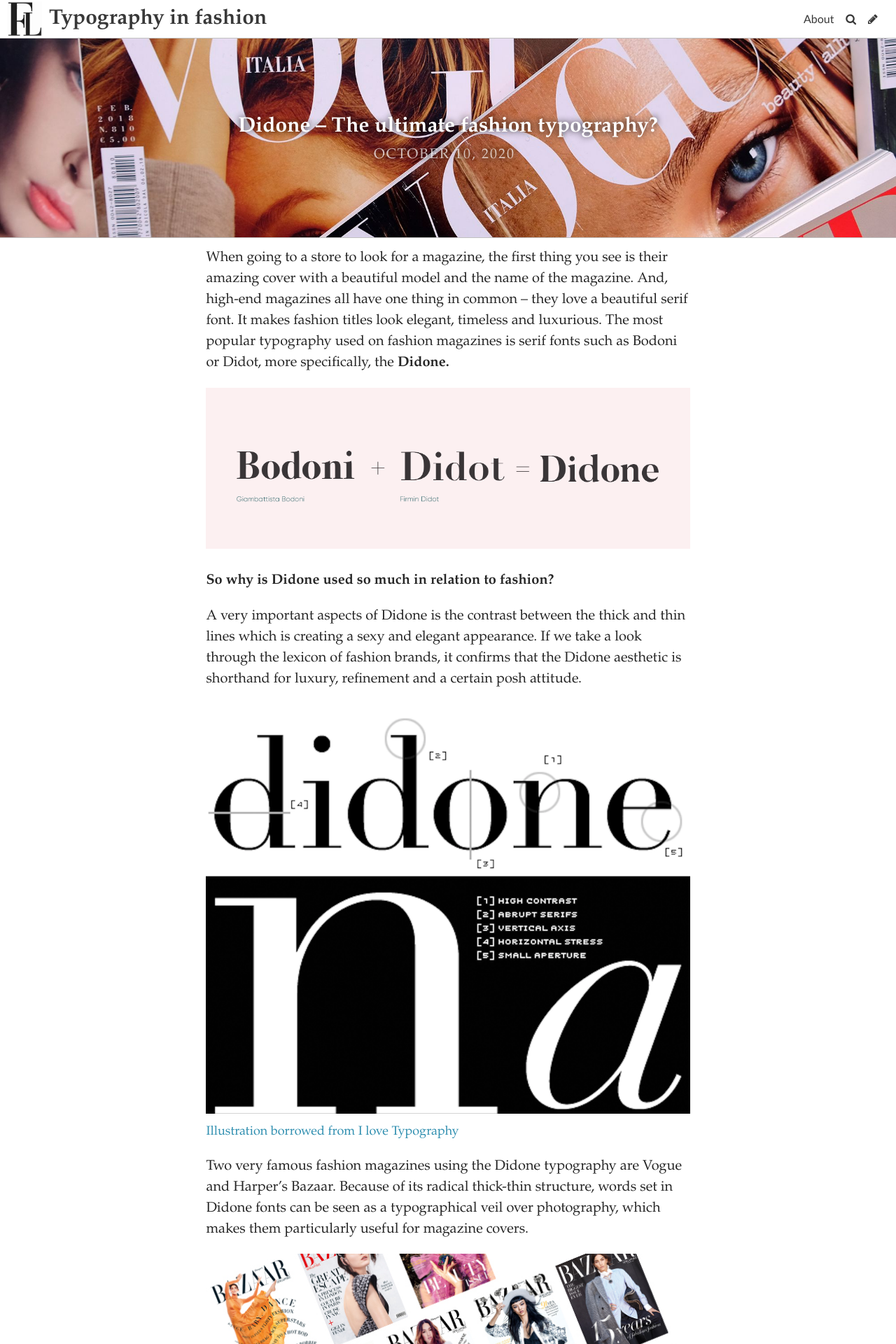
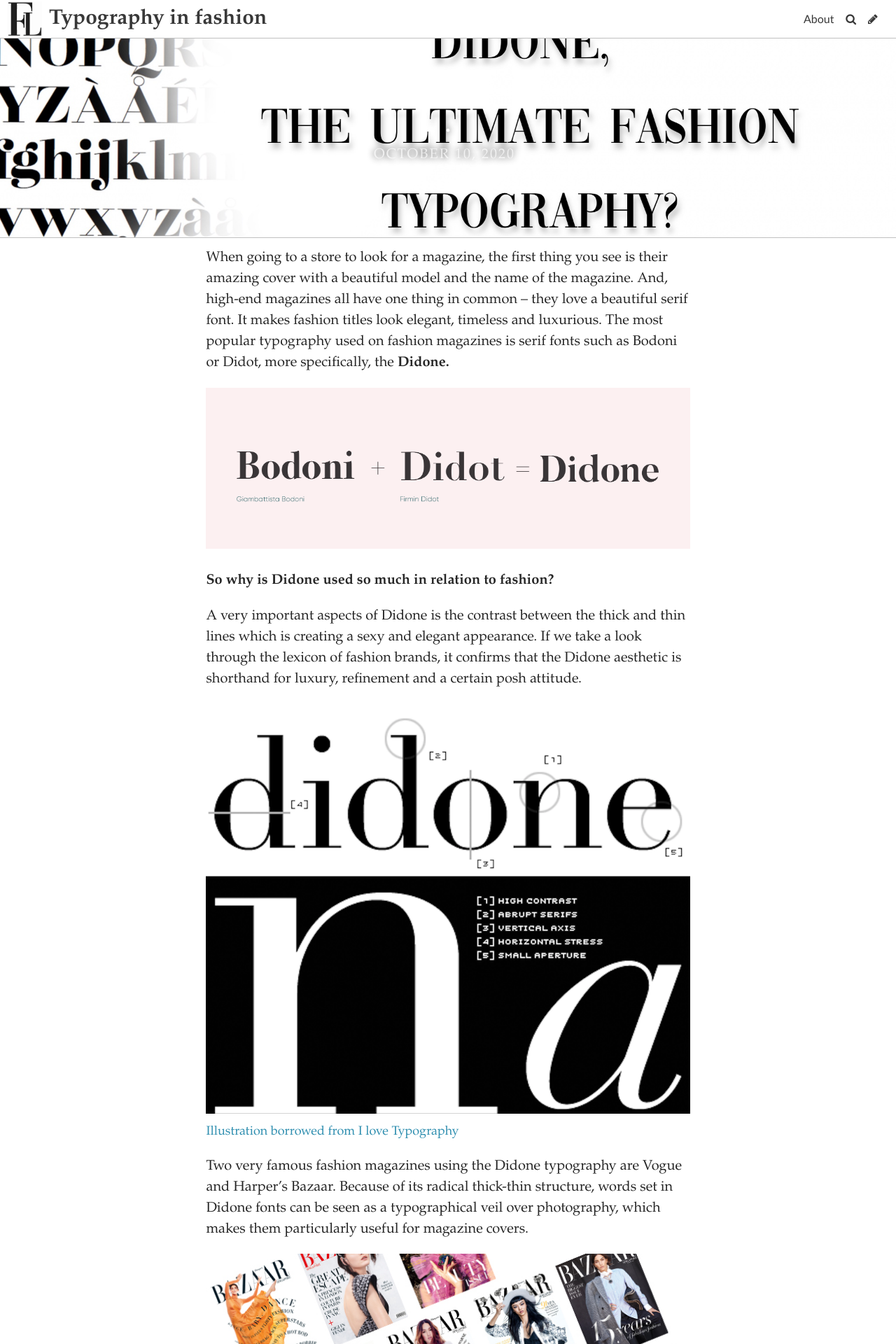
Before and after one commit to Mariehenriksen/fashionabletexts, a Jekyll site: the page built from _posts/2020-10-10-didone-–-the-ultimate-fashion-typography.md, in a window 1280 px wide. Shown: the top 1920 px of the page at 70% size. Built offline with Jekyll 4.4.1, drawn with Linux system fonts in a browser that asks for light colours; some web fonts are replaced.

Commit message:
Update Post “2020-10-10-didone-–-the-ultimate-fashion-typography”

```diff
--- a/_posts/2020-10-10-didone-–-the-ultimate-fashion-typography.md
+++ b/_posts/2020-10-10-didone-–-the-ultimate-fashion-typography.md
@@ -1,8 +1,8 @@
 ---
 layout: post
-title: Didone – The ultimate fashion typography?
+title: .
 date: 2020-10-10T10:33:02.230Z
-header_feature_image: ../uploads/sized-vogue.jpg
+header_feature_image: ../uploads/did.jpg
 comments: true
 ---
 When going to a store to look for a magazine, the first thing you see is their amazing cover with a beautiful model and the name of the magazine. And, high-end magazines all have one thing in common – they love a beautiful serif font. It makes fashion titles look elegant, timeless and luxurious. The most popular typography used on fashion magazines is serif fonts such as Bodoni or Didot, more specifically, the **Didone.**
```
Also changed, not shown: uploads/did.jpg (added).
